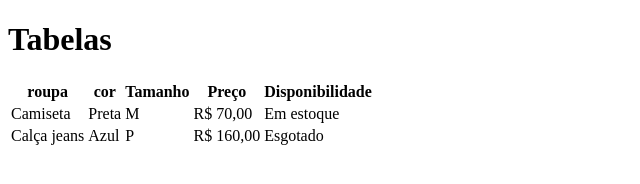
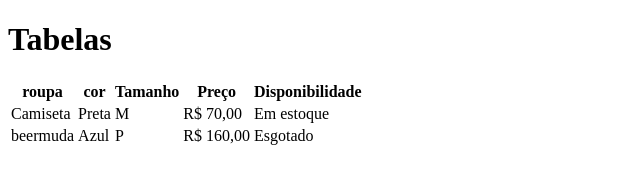
Before and after one commit to Evertonconrado/aula-tabela, a plain HTML site: page index.html in a window 1280 px wide. Shown: the whole page, without its empty margins (0-640 px from the left). Drawn offline with Linux system fonts and the light colour scheme.

Commit message:
trocado de calça jeans para bermuda

```diff
--- a/index.html
+++ b/index.html
@@ -24,7 +24,7 @@
             <td>Em estoque</td>
         </tr>
         <tr>
-            <td>Calça jeans</td>
+            <td>beermuda</td>
             <td>Azul</td>
             <td>P</td>
             <td>R$ 160,00</td>
```
